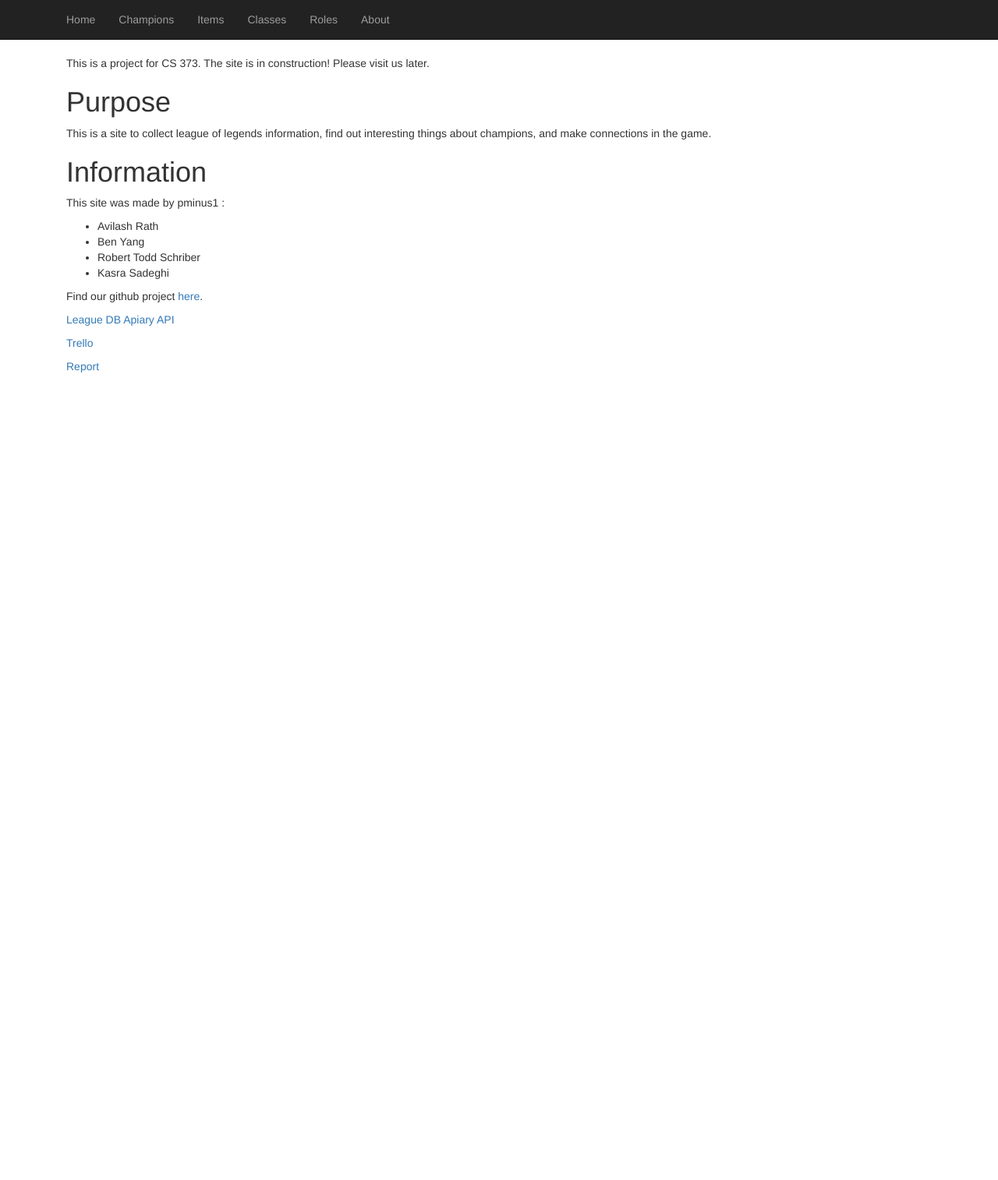
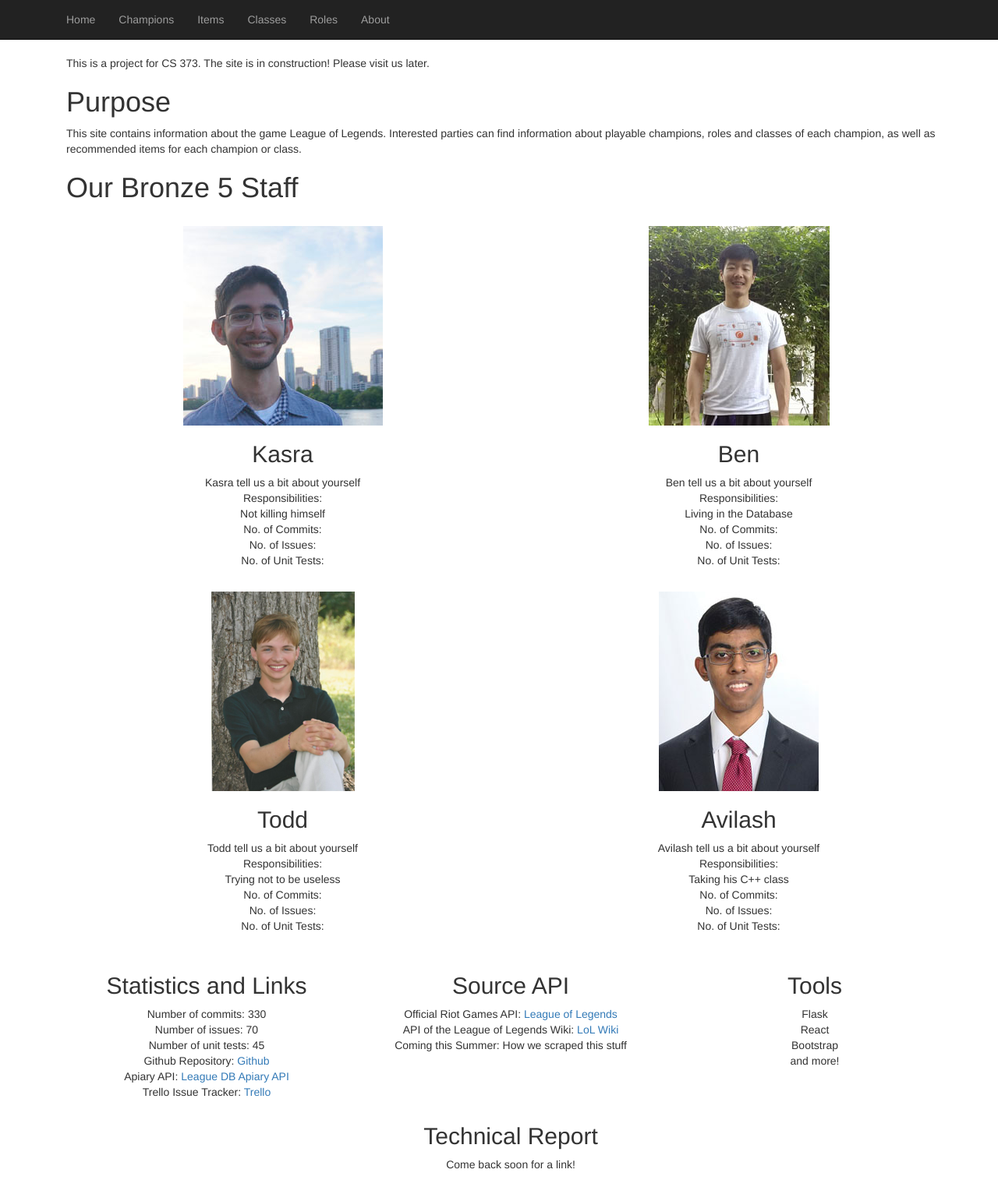
Before and after one commit to kasrasadeghi/idb, a Flask app: page /about in a window 1280 px wide. Shown: the whole page at 78% size. Before the commit the page ends 478 px from the top, so only its background shows below. Run offline with Flask 2, Linux system fonts and the light colour scheme; some libraries are stand-ins or nearby versions.

Commit message:
improved about page and added profile pics

```diff
--- a/leaguedb/app/templates/about.html
+++ b/leaguedb/app/templates/about.html
@@ -5,35 +5,141 @@
 
     <h1>Purpose</h1>
     <p>
-      This is a site to collect league of legends information, find out interesting things about champions, and make
-      connections in the game.
+      This site contains information about the game League of Legends. Interested parties can find information about playable champions, roles and classes of each champion, as well as recommended items for each champion or class.
     </p>
+    <h1>Our Bronze 5 Staff</h1>
+    <div class="row text-center">
+      <div class="col-lg-6">
+        <br />
+        <img src="/leaguedb/app/static/images/Profile/Kasra.jpg">
+        <br />
+        <h2> Kasra </h2>
+        <p>
+          Kasra tell us a bit about yourself
+          <br>
+          Responsibilities:
+          <br>
+          Not killing himself
+          <br>
+          No. of Commits:
+          <br>
+          No. of Issues:
+          <br>
+          No. of Unit Tests:
+          <br>
+        </p>
+      </div>
+      <div class="col-lg-6">
+        <br />
+        <img src="/leaguedb/app/static/images/Profile/Ben.jpg">
+        <br />
+        <h2> Ben </h2>
+        <p>
+          Ben tell us a bit about yourself
+          <br>
+          Responsibilities:
+          <br>
+          Living in the Database
+          <br>
+          No. of Commits:
+          <br>
+          No. of Issues:
+          <br>
+          No. of Unit Tests:
+          <br>
+        </p>
+      </div>
+      <div class="col-lg-6">
+        <br />
+        <img src="/leaguedb/app/static/images/Profile/Todd.png">
+        <br />
+        <h2> Todd </h2>
+        <p>
+          Todd tell us a bit about yourself
+          <br>
+          Responsibilities:
+          <br>
+          Trying not to be useless
+          <br>
+          No. of Commits:
+          <br>
+          No. of Issues:
+          <br>
+          No. of Unit Tests:
+          <br>
+        </p>
+      </div>
+      <div class="col-lg-6">
+        <br />
+        <img src="/leaguedb/app/static/images/Profile/Avilash.jpg">
+        <br />
+        <h2> Avilash </h2>
+        <p>
+          Avilash tell us a bit about yourself
+          <br>
+          Responsibilities:
+          <br>
+          Taking his C++ class
+          <br>
+          No. of Commits:
+          <br>
+          No. of Issues:
+          <br>
+          No. of Unit Tests:
+          <br>
+        </p>
+      </div>
 
-    <h1>Information</h1>
+
+    <div class="col-lg-4">
+        <br />
+        <h2> Statistics and Links </h2>
+        <p>
+          Number of commits: 330
+          <br>
+          Number of issues: 70
+          <br>
+          Number of unit tests: 45
+          <br>
+          Github Repository: <a href="https://github.com/kasrasadeghi/idb">Github</a>
+          <br>
+          Apiary API: <a href="http://docs.leaguedbapi.apiary.io/">League DB Apiary API</a>
+          <br>
+          Trello Issue Tracker: <a href="https://utexas.box.com/s/mfc74ddnel1y6ofwr2s6qw7bazcrr379">Trello</a>
+        </p>
+    </div>
+
+    <div class="col-lg-4">
+        <br />
+        <h2> Source API </h2>
+        <p>
+          Official Riot Games API: <a href="https://developer.riotgames.com/">League of Legends</a>
+          <br>
+          API of the League of Legends Wiki: <a href="http://leagueoflegends.wikia.com/api/v1/">LoL Wiki</a>
+          <br>
+          Coming this Summer: How we scraped this stuff
+        </p>
+    </div>
+
+    <div class="col-lg-4">
+        <br />
+        <h2> Tools </h2>
+        <p>
+          Flask
+          <br>
+          React
+          <br>
+          Bootstrap
+          <br>
+          and more!
+        </p>
+    </div>
+
+    <div class="col-lg-12">
+    <h2> Technical Report </h2>
     <p>
-      This site was made by
-      <bold>pminus1</bold>
-      :<br>
-    <ul>
-      <li>
-        Avilash Rath
-      </li>
-      <li>
-        Ben Yang
-      </li>
-      <li>
-        Robert Todd Schriber
-      </li>
-      <li>
-        Kasra Sadeghi
-      </li>
-    </ul>
+      Come back soon for a link!
     </p>
-
-    <p>Find our github project <a href="https://github.com/kasrasadeghi/idb">here</a>.</p>
-
-    <p><a href="http://docs.leaguedbapi.apiary.io/">League DB Apiary API</a></p>
-    <p><a href="https://trello.com/b/6BIgkiSa/leaguedb-general">Trello</a></p>
-    <p><a href="https://utexas.box.com/s/mfc74ddnel1y6ofwr2s6qw7bazcrr379">Report</a></p>
+    </div>
   </div>
 {% endblock %}
```
Also changed, not shown: leaguedb/app/static/images/profile/Avilash.jpg (added), leaguedb/app/static/images/profile/Ben.jpg (added), leaguedb/app/static/images/profile/Kasra.jpg (added), leaguedb/app/static/images/profile/Todd.png (added).
